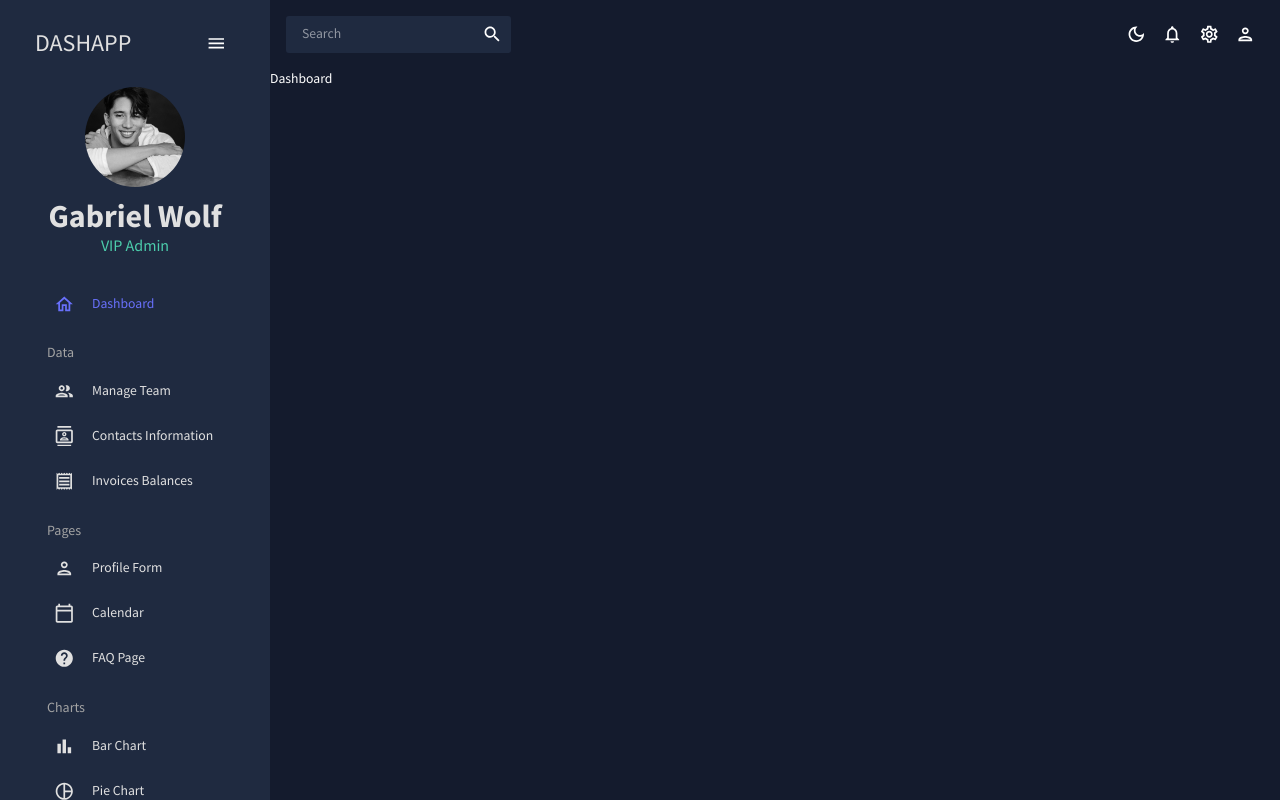
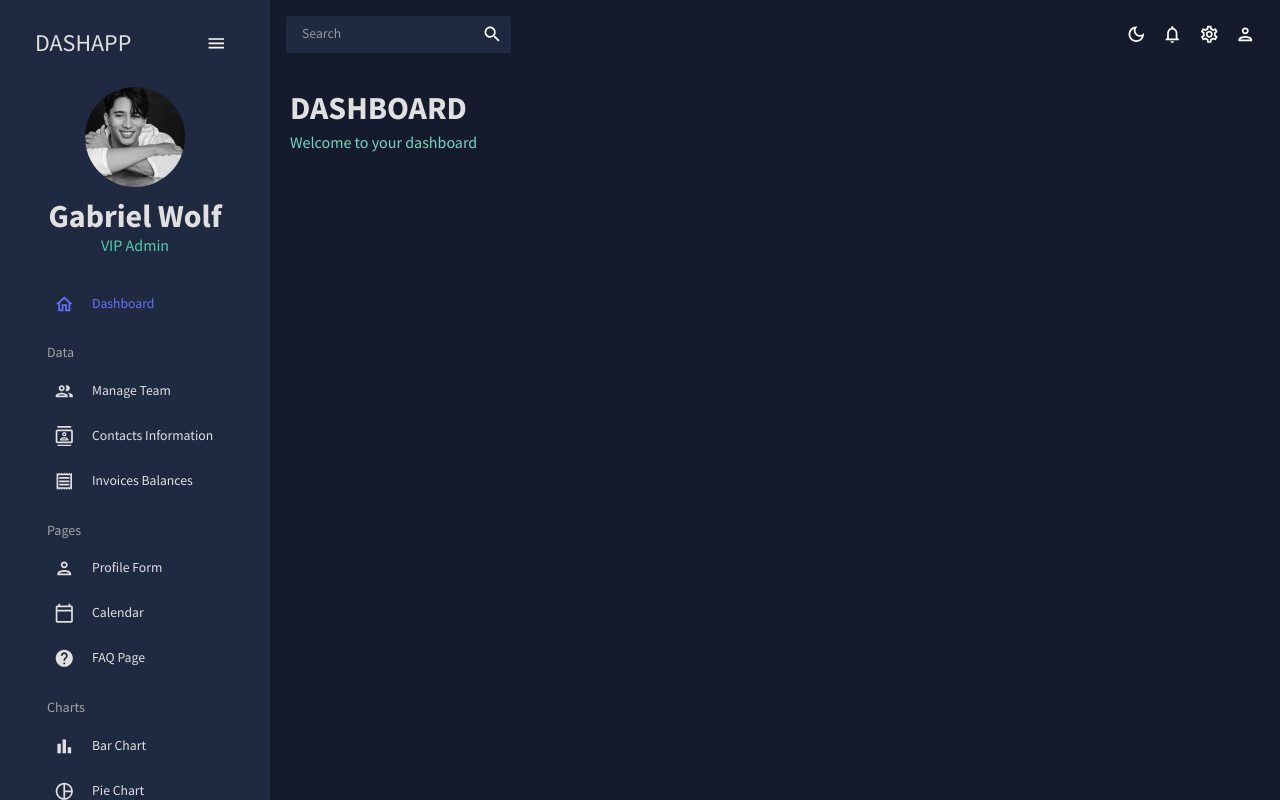
Before and after one commit to gwolf97/dashboard-project, a React (Create React App) app: page / in a window 1280 px wide. Built offline with nearby package versions, Linux system fonts and the light colour scheme; the HTML template or start-up script is replaced by a standard one.

Commit message:
Teams first draft

```diff
--- a/src/App.js
+++ b/src/App.js
@@ -1,7 +1,7 @@
 import {ColorModeContext, useMode} from "./theme"
 import {CssBaseline, ThemeProvider} from "@mui/material"
-import Topbar from "./global/Topbar";
-import Sidebar from "./global/Sidebar";
+import Topbar from "./scenes/global/Topbar";
+import Sidebar from "./scenes/global/Sidebar";
 import Dashboard from "./scenes/dashboard";
 import { Route, Routes } from "react-router-dom";
 //import Team from "./scenes/team";
--- /dev/null
+++ b/src/components/Header.jsx
@@ -0,0 +1,28 @@
+import React from 'react'
+import { Typography, Box, useTheme } from '@mui/material'
+import {tokens} from "../theme"
+
+const Header = ({title, subtitle}) => {
+const theme = useTheme()
+const colors = tokens(theme.palette.mode)
+  return (
+    <Box>
+        <Typography
+            variant="h2"
+            color={colors.grey[100]}
+            fontWeight="bold"
+            sx={{mb:"5px"}}
+        >
+            {title}
+        </Typography>
+        <Typography
+            variant="h5"
+            color={colors.greenAccent[400]}
+        >
+            {subtitle}
+        </Typography>
+    </Box>
+  )
+}
+
+export default Header
--- a/src/scenes/dashboard/index.jsx
+++ b/src/scenes/dashboard/index.jsx
@@ -1,10 +1,14 @@
+import { Box } from '@mui/system'
 import React from 'react'
+import Header from '../../components/Header'
 
 const Dashboard = () => {
   return (
-    <div>
-        Dashboard
-    </div>
+    <Box m="20px" >
+      <Box display="flex" justifyContent="space-between" alignItems="center">
+        <Header title={"DASHBOARD"} subtitle={"Welcome to your dashboard"} />
+      </Box>
+    </Box>
   )
 }
 
--- a/src/global/Sidebar.jsx
+++ b/src/scenes/global/Sidebar.jsx
@@ -4,7 +4,7 @@
 import "react-pro-sidebar/dist/css/styles.css"
 import {Box, IconButton, Typography, useTheme, Avatar} from "@mui/material"
 import {Link} from "react-router-dom"
-import {tokens} from "../theme"
+import {tokens} from "../../theme"
 import HomeOutlinedIcon from "@mui/icons-material/HomeOutlined"
 import PeopleOutlinedIcon from "@mui/icons-material/PeopleOutlined"
 import ContactsOutlinedIcon from "@mui/icons-material/ContactsOutlined"
--- a/src/global/Topbar.jsx
+++ b/src/scenes/global/Topbar.jsx
@@ -1,7 +1,7 @@
 import React from 'react'
 import {Box, Icon, IconButton, useTheme} from "@mui/material"
 import { useContext } from 'react'
-import { ColorModeContext, tokens } from '../theme'
+import { ColorModeContext, tokens } from '../../theme'
 import {InputBase} from '@mui/material'
 import LightModeOutlinedIcon from "@mui/icons-material/LightModeOutlined"
 import DarkModeOutlinedIcon from "@mui/icons-material/DarkModeOutlined"
```
Also changed, not shown: src/index.css (+10 -10 lines), src/scenes/team/index.jsx (added, +13 -0 lines).
